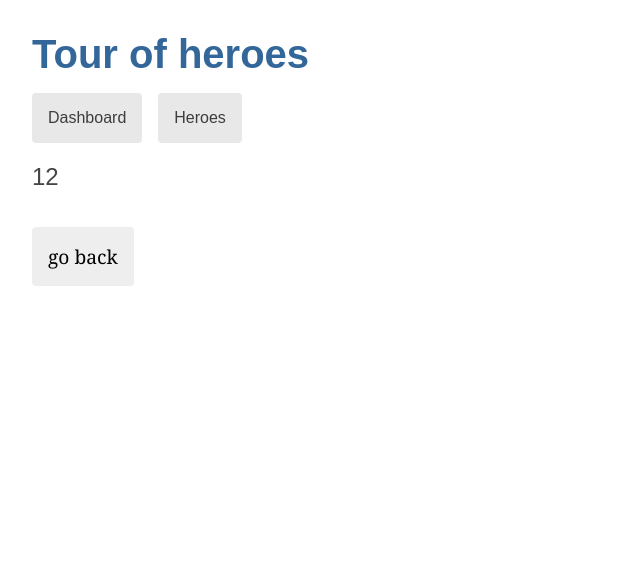
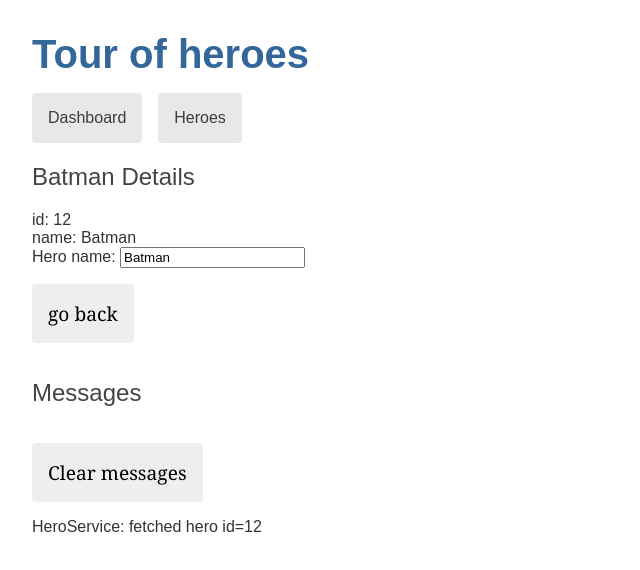
Before and after one commit to jcarlosj/angular-tour-of-heroes-2023, an Angular app: page /detail/12 in a window 1280 px wide. Shown: the top 570 px of the page, without its empty margins (0-640 px from the left). Built offline with nearby package versions, Linux system fonts and the light colour scheme.

Commit message:
[+] HeroService: getHero() [+] HeroDetailComponent: Muestra detalle de Hero y el formulario para cambiar de nombre

```diff
--- a/src/app/hero-detail/hero-detail.component.html
+++ b/src/app/hero-detail/hero-detail.component.html
@@ -1,5 +1,3 @@
-<h2>{{ id }}</h2>
-
 <div *ngIf="hero">
   <h2>{{ hero.name }} Details</h2>
 
--- a/src/app/hero-detail/hero-detail.component.ts
+++ b/src/app/hero-detail/hero-detail.component.ts
@@ -12,7 +12,6 @@ import { HeroService } from '../hero.service';
 })
 export class HeroDetailComponent {
   public hero!: Hero;
-  id!: number;
 
   constructor(
     private route: ActivatedRoute,
@@ -25,7 +24,8 @@ export class HeroDetailComponent {
   }
 
   getHero(): void {
-    this.id = Number( this.route.snapshot.paramMap.get( 'id' ) );
+    const id = Number( this.route.snapshot.paramMap.get( 'id' ) );
+    this.heroService.getHero( id ).subscribe( hero => this.hero = hero );
   }
 
   goBack(): void {
--- a/src/app/hero.service.ts
+++ b/src/app/hero.service.ts
@@ -14,6 +14,14 @@ export class HeroService {
 
   getHeroes(): Observable<Hero[]> {
     this.messageService.add( 'HeroService: fetched heroes' );
+
     return of( HEROES );
   }
+
+  getHero( id: number ): Observable<Hero> {
+    const hero = HEROES.find( hero => hero.id === id )!;
+    this.messageService.add( `HeroService: fetched hero id=${ id }` );
+
+    return of(hero);
+  }
 }
```
